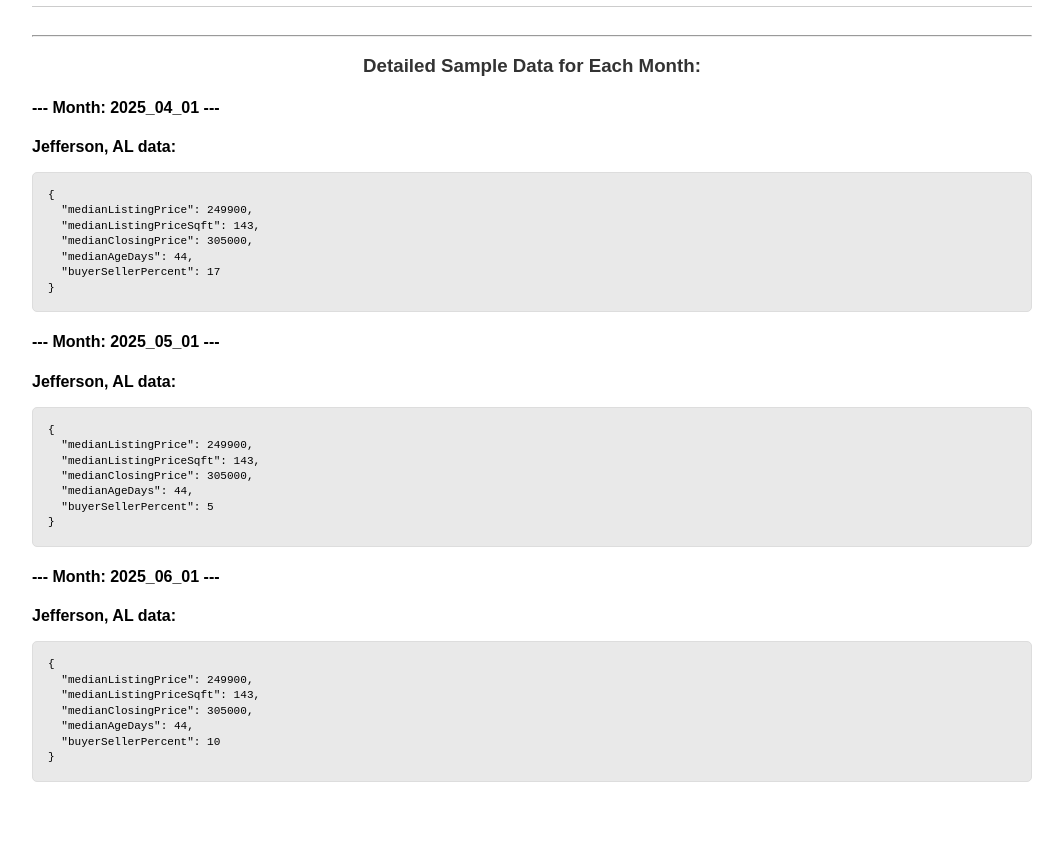
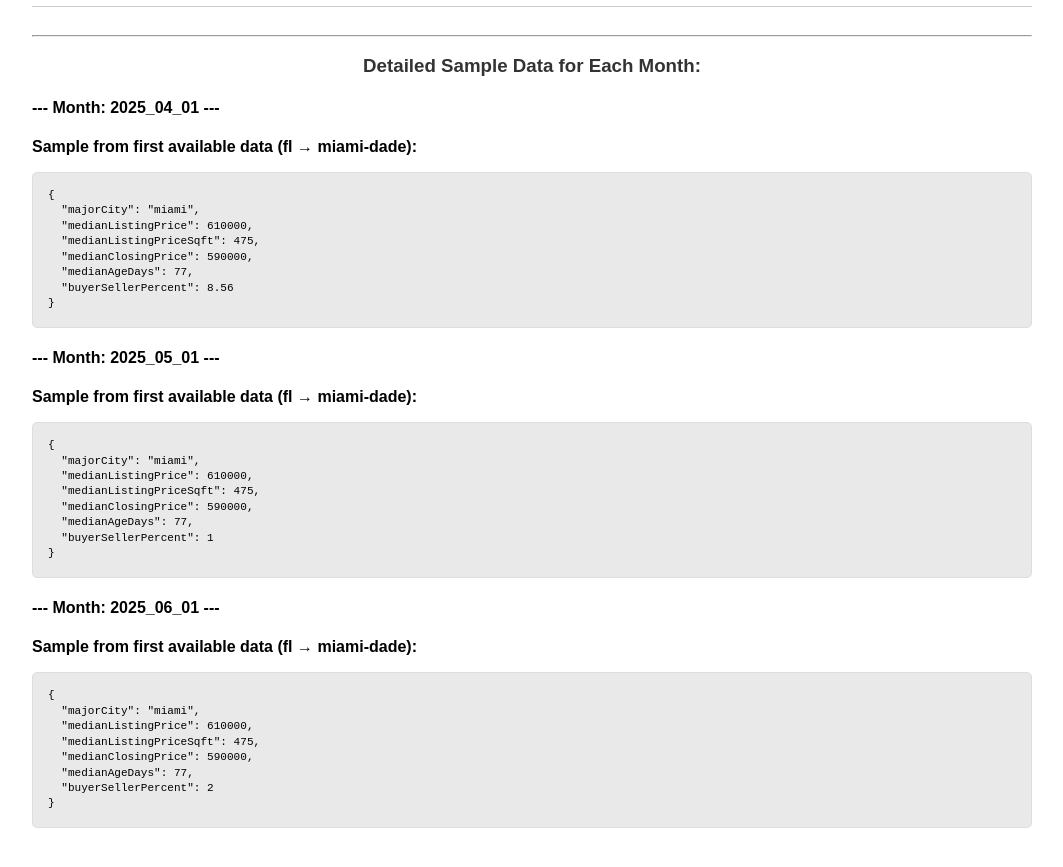
Before and after one commit to a-drenaline/MovingToAL, a website: page alabama-map.html in a window 1280 px wide. Shown: the part 940-1807 px from the top of the page, without its empty margins (108-1171 px from the left). Drawn offline with Linux system fonts and the light colour scheme.

Commit message:
change dict in files

```diff
--- a/alabama-map.html
+++ b/alabama-map.html
@@ -374,15 +374,6 @@
                         outputDiv.innerHTML += `<h4>--- Month: ${monthKey} ---</h4>`; // Display month header
                         const currentMonthData = allMonthlyData[monthKey]; // Get data for the current month
 
-                        // Attempt to print data for a specific county (e.g., Jefferson, AL) if it exists
-                        if (currentMonthData.al && currentMonthData.al.jefferson) {
-                            outputDiv.innerHTML += `<p><strong>Jefferson, AL data:</strong></p>`;
-                            // Use JSON.stringify for pretty-printing the object
-                            outputDiv.innerHTML += `<pre>${JSON.stringify(currentMonthData.al.jefferson, null, 2)}</pre>`;
-                        } else {
-                            // Fallback if 'al' -> 'jefferson' data is not found for this month
-                            outputDiv.innerHTML += `<p>No 'al' -> 'jefferson' data found for this month, or structure is different.</p>`;
-
                         // Attempt to print a sample from the first available state/county
                         const firstStateKey = Object.keys(currentMonthData)[0]; // Get the first state key
                         if (firstStateKey && currentMonthData[firstStateKey]) {
@@ -395,7 +386,6 @@
                             }
                         } else {
                             outputDiv.innerHTML += `<p>No state data found for this month.</p>`;
-                            }
                         }
                     }
                     // --- End of Verification Code ---
--- a/numbers/numbers_2025_04_01.json
+++ b/numbers/numbers_2025_04_01.json
@@ -1,25 +1,28 @@
 {
-    "al": {
-        "jefferson": {
-            "medianListingPrice": 249900,
-            "medianListingPriceSqft": 143,
-            "medianClosingPrice": 305000,
-            "medianAgeDays": 44,
-            "buyerSellerPercent": 17
+    "fl": {
+        "miami-dade": {
+            "majorCity": "miami",
+            "medianListingPrice": 610000,
+            "medianListingPriceSqft": 475,
+            "medianClosingPrice": 590000,
+            "medianAgeDays": 77,
+            "buyerSellerPercent": 8.56
         },
-        "mobile": {
-            "medianListingPrice": 260000,
-            "medianListingPriceSqft": 146,
-            "medianClosingPrice": 235000,
-            "medianAgeDays": 55,
-            "buyerSellerPercent": 11.71
+        "broward": {
+            "majorCity": "fort lauderdale",
+            "medianListingPrice": 400000,
+            "medianListingPriceSqft": 312,
+            "medianClosingPrice": 447000,
+            "medianAgeDays": 75,
+            "buyerSellerPercent": 9.23
         },
-        "madison": {
-            "medianListingPrice": 355900,
-            "medianListingPriceSqft": 168,
-            "medianClosingPrice": 328000,
-            "medianAgeDays": 54,
-            "buyerSellerPercent": 8.28
+        "palm beach": {
+            "majorCity": "west palm beach",
+            "medianListingPrice": 499000,
+            "medianListingPriceSqft": 309,
+            "medianClosingPrice": 520000,
+            "medianAgeDays": 75,
+            "buyerSellerPercent": 11.87
         }
     }
 }
--- a/numbers/numbers_2025_05_01.json
+++ b/numbers/numbers_2025_05_01.json
@@ -1,25 +1,28 @@
 {
-    "al": {
-        "jefferson": {
-            "medianListingPrice": 249900,
-            "medianListingPriceSqft": 143,
-            "medianClosingPrice": 305000,
-            "medianAgeDays": 44,
-            "buyerSellerPercent": 5
+    "fl": {
+        "miami-dade": {
+            "majorCity": "miami",
+            "medianListingPrice": 610000,
+            "medianListingPriceSqft": 475,
+            "medianClosingPrice": 590000,
+            "medianAgeDays": 77,
+            "buyerSellerPercent": 1
         },
-        "mobile": {
-            "medianListingPrice": 260000,
-            "medianListingPriceSqft": 146,
-            "medianClosingPrice": 235000,
-            "medianAgeDays": 55,
-            "buyerSellerPercent": 5
+        "broward": {
+            "majorCity": "fort lauderdale",
+            "medianListingPrice": 400000,
+            "medianListingPriceSqft": 312,
+            "medianClosingPrice": 447000,
+            "medianAgeDays": 75,
+            "buyerSellerPercent": 1
         },
-        "madison": {
-            "medianListingPrice": 355900,
-            "medianListingPriceSqft": 168,
-            "medianClosingPrice": 328000,
-            "medianAgeDays": 54,
-            "buyerSellerPercent": 5
+        "palm beach": {
+            "majorCity": "west palm beach",
+            "medianListingPrice": 499000,
+            "medianListingPriceSqft": 309,
+            "medianClosingPrice": 520000,
+            "medianAgeDays": 75,
+            "buyerSellerPercent": 1
         }
     }
 }
--- a/numbers/numbers_2025_06_01.json
+++ b/numbers/numbers_2025_06_01.json
@@ -1,25 +1,28 @@
 {
-    "al": {
-        "jefferson": {
-            "medianListingPrice": 249900,
-            "medianListingPriceSqft": 143,
-            "medianClosingPrice": 305000,
-            "medianAgeDays": 44,
-            "buyerSellerPercent": 10
+    "fl": {
+        "miami-dade": {
+            "majorCity": "miami",
+            "medianListingPrice": 610000,
+            "medianListingPriceSqft": 475,
+            "medianClosingPrice": 590000,
+            "medianAgeDays": 77,
+            "buyerSellerPercent": 2
         },
-        "mobile": {
-            "medianListingPrice": 260000,
-            "medianListingPriceSqft": 146,
-            "medianClosingPrice": 235000,
-            "medianAgeDays": 55,
-            "buyerSellerPercent": 100
+        "broward": {
+            "majorCity": "fort lauderdale",
+            "medianListingPrice": 400000,
+            "medianListingPriceSqft": 312,
+            "medianClosingPrice": 447000,
+            "medianAgeDays": 75,
+            "buyerSellerPercent": 2
         },
-        "madison": {
-            "medianListingPrice": 355900,
-            "medianListingPriceSqft": 168,
-            "medianClosingPrice": 328000,
-            "medianAgeDays": 54,
-            "buyerSellerPercent": 1000
+        "palm beach": {
+            "majorCity": "west palm beach",
+            "medianListingPrice": 499000,
+            "medianListingPriceSqft": 309,
+            "medianClosingPrice": 520000,
+            "medianAgeDays": 75,
+            "buyerSellerPercent": 2
         }
     }
 }
```
Lines whose indentation alone changed are shown as unchanged.
